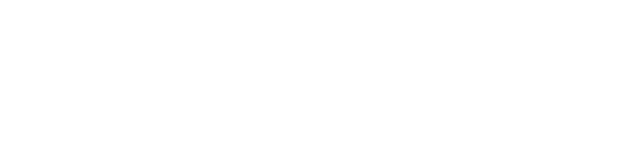
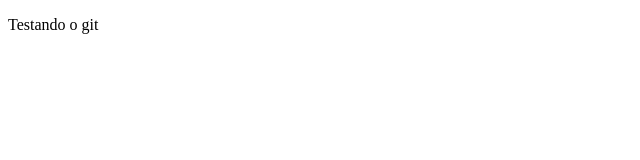
Before and after one commit to RenisonAlves/teste-git-01, a plain HTML site: page index.html in a window 1280 px wide. Shown: the whole page, without its empty margins (0-640 px from the left). Drawn offline with Linux system fonts and the light colour scheme.

Commit message:
Adicionando texto

```diff
--- a/index.html
+++ b/index.html
@@ -7,7 +7,7 @@
 </head>
 <body>
 
-
+<p>Testando o git</p>
 
 </body>
 </html>
```
